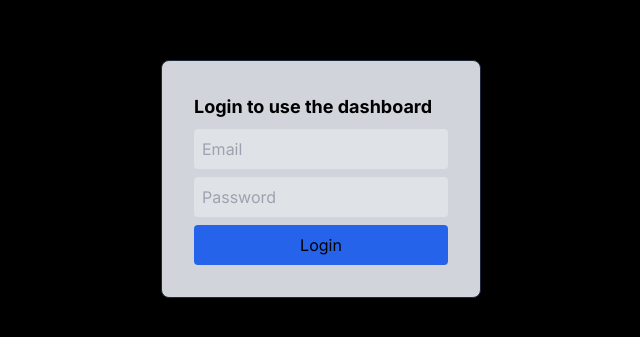
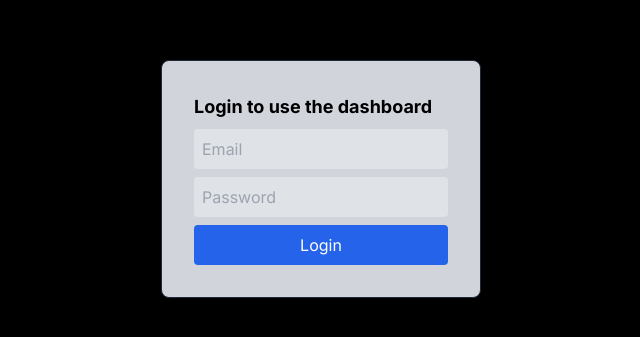
Before and after one commit to forjoa/inventory-control, a Next.js app: page /login in a window 1280 px wide. Shown: the part 221-558 px from the top of the page, without its empty margins (319-959 px from the left). Built offline with nearby package versions, Linux system fonts and the light colour scheme; no server answers.

Commit message:
change font color from submit button

```diff
--- a/src/app/login/page.tsx
+++ b/src/app/login/page.tsx
@@ -47,7 +47,7 @@ const LoginPage = () => {
 
             <button
               type='submit'
-              className='bg-blue-600 py-2 px-6 rounded transition-all hover:bg-blue-500 '
+              className='bg-blue-600 py-2 px-6 rounded transition-all hover:bg-blue-500 text-white'
             >
               Login
             </button>
```
